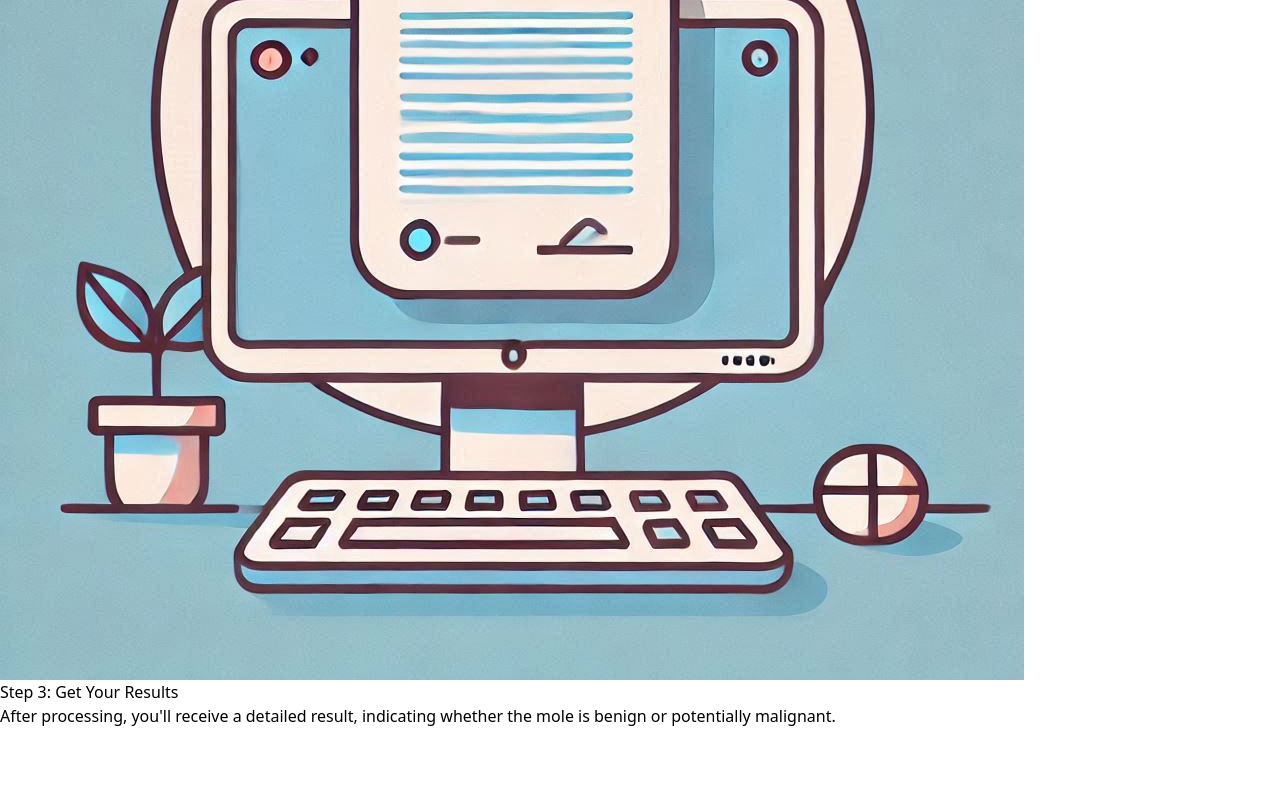
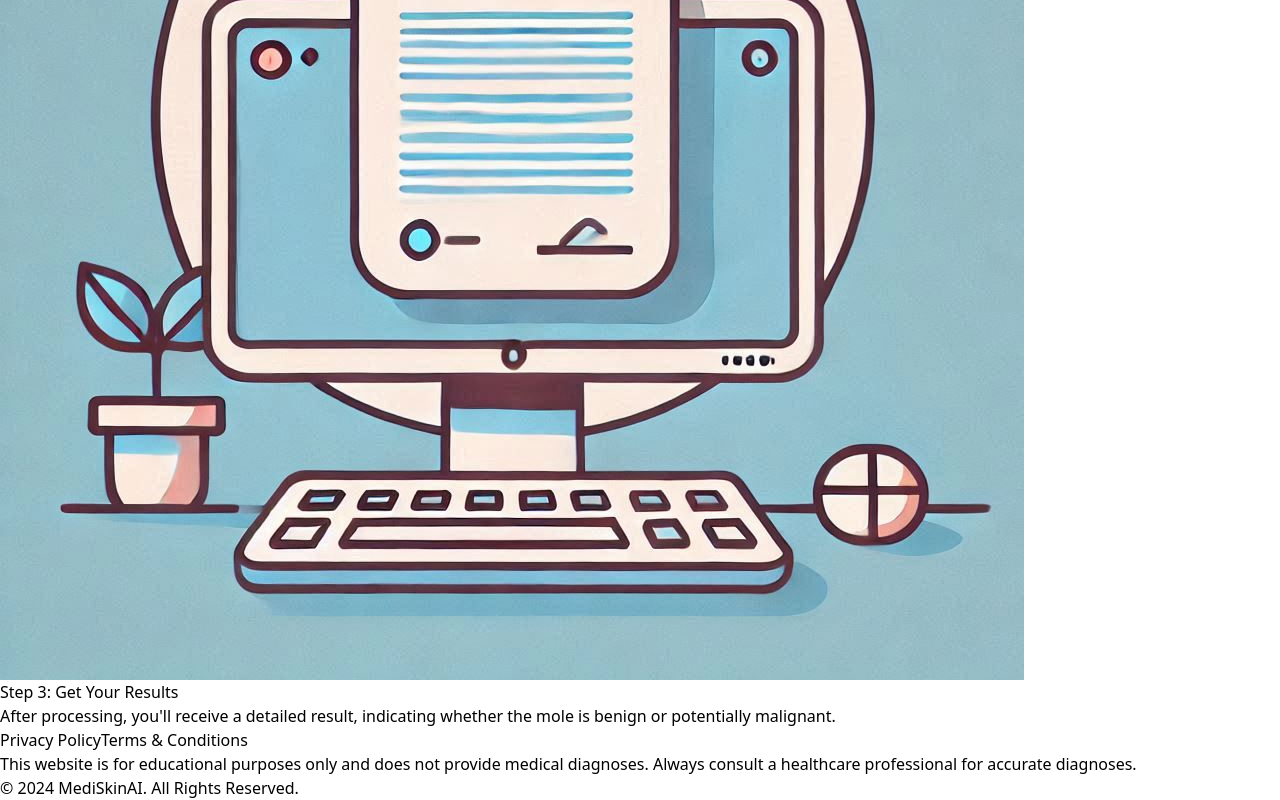
Before and after one commit to Ryuichi-Yamafuji-Lun/MediSkinAI, a React (Vite) app in the folder client/: page / in a window 1280 px wide. Shown: the part 4603-5403 px from the top of the page. Before the commit the page ends 5331 px from the top, so only its background shows below. Built offline with nearby package versions, Linux system fonts and the light colour scheme.

Commit message:
CSS changes to website

```diff
--- /dev/null
+++ b/client/src/components/Footer.jsx
@@ -0,0 +1,31 @@
+import { Link } from 'react-router-dom';
+
+const Footer = () => {
+    return (
+        <footer className="bg-gray-100 text-black py-8 mt-16">
+            <div className="max-w-screen-xl mx-auto px-4 text-center">
+                {/* Legal Links */}
+                <div className="mb-6">
+                    <Link to="/privacy-policy" className="hover:text-white mr-4">
+                        Privacy Policy
+                    </Link>
+                    <Link to="/terms-and-conditions" className="hover:text-white">
+                        Terms & Conditions
+                    </Link>
+                </div>
+
+                {/* Disclaimer */}
+                <p className="text-sm mb-6">
+                    This website is for educational purposes only and does not provide medical diagnoses. Always consult a healthcare professional for accurate diagnoses.
+                </p>
+
+                {/* Copyright */}
+                <div className="text-sm">
+                    &copy; {new Date().getFullYear()} MediSkinAI. All Rights Reserved.
+                </div>
+            </div>
+        </footer>
+    );
+};
+
+export default Footer;
--- a/client/src/components/layout/MainLayout.jsx
+++ b/client/src/components/layout/MainLayout.jsx
@@ -1,5 +1,6 @@
 import PropTypes from "prop-types";
 import NavBar from "../Navbar";
+import Footer from "../Footer";
 import { useState, useEffect } from "react";
 
 const MainLayout = ({ children }) => {
@@ -16,13 +17,16 @@ const MainLayout = ({ children }) => {
 
     return (
         <div
-            className={`min-h-screen flex flex-col transition-colors duration-300 bg-blue-400`}
+            className={`min-h-screen flex flex-col transition-colors duration-300 bg-blue-100`}
         >
             {/* Navbar */}
             <NavBar isScrolled={isScrolled} />
 
             {/* Main Content */}
             <main className="flex-grow">{children}</main>
+
+            {/* Footer */}
+            <Footer />
         </div>
     );
 };
--- a/client/src/components/pages/AboutPage.jsx
+++ b/client/src/components/pages/AboutPage.jsx
@@ -1,6 +1,6 @@
 const AboutPage = () => {
     return (
-      <div className="bg-black">
+      <div >
         <h1>About Us</h1>
       </div>
     );
--- a/client/src/components/section/AboutSection.jsx
+++ b/client/src/components/section/AboutSection.jsx
@@ -3,7 +3,7 @@ import { Link } from "react-router-dom";
 
 const AboutSection = () => {
     return (
-        <div className="flex flex-col md:flex-row items-center justify-center m-16 md:m-16 px-8">
+        <div className="flex flex-col w-full md:flex-row items-center justify-center m-16 md:m-16 px-8 bg-white">
             {/* Image */}
             <div className="md:w-1/2 p-2">
                 <img
--- a/client/src/components/section/HowItWorksSection.jsx
+++ b/client/src/components/section/HowItWorksSection.jsx
@@ -23,7 +23,7 @@ const HowItWorksSection = () => {
         {/* Step 1 */}
         <div
           data-aos="fade-up"
-          data-aos-delay="100"
+          data-aos-delay="500"
           className="flex flex-col md:flex-row items-center mb-16"
         >
           <div className="w-full md:w-1/2 mb-4 md:mb-0">
@@ -46,7 +46,7 @@ const HowItWorksSection = () => {
         {/* Step 2 */}
         <div
           data-aos="fade-up"
-          data-aos-delay="300" // Delay for the next step
+          data-aos-delay="700" // Delay for the next step
           className="flex flex-col md:flex-row items-center mb-16"
         >
           <div className="w-full md:w-1/2 mb-4 md:mb-0">
@@ -69,7 +69,7 @@ const HowItWorksSection = () => {
         {/* Step 3 */}
         <div
           data-aos="fade-up"
-          data-aos-delay="500" // delay for the next step
+          data-aos-delay="900" // delay for the next step
           className="flex flex-col md:flex-row items-center"
         >
           <div className="w-full md:w-1/2 mb-4 md:mb-0">
```
